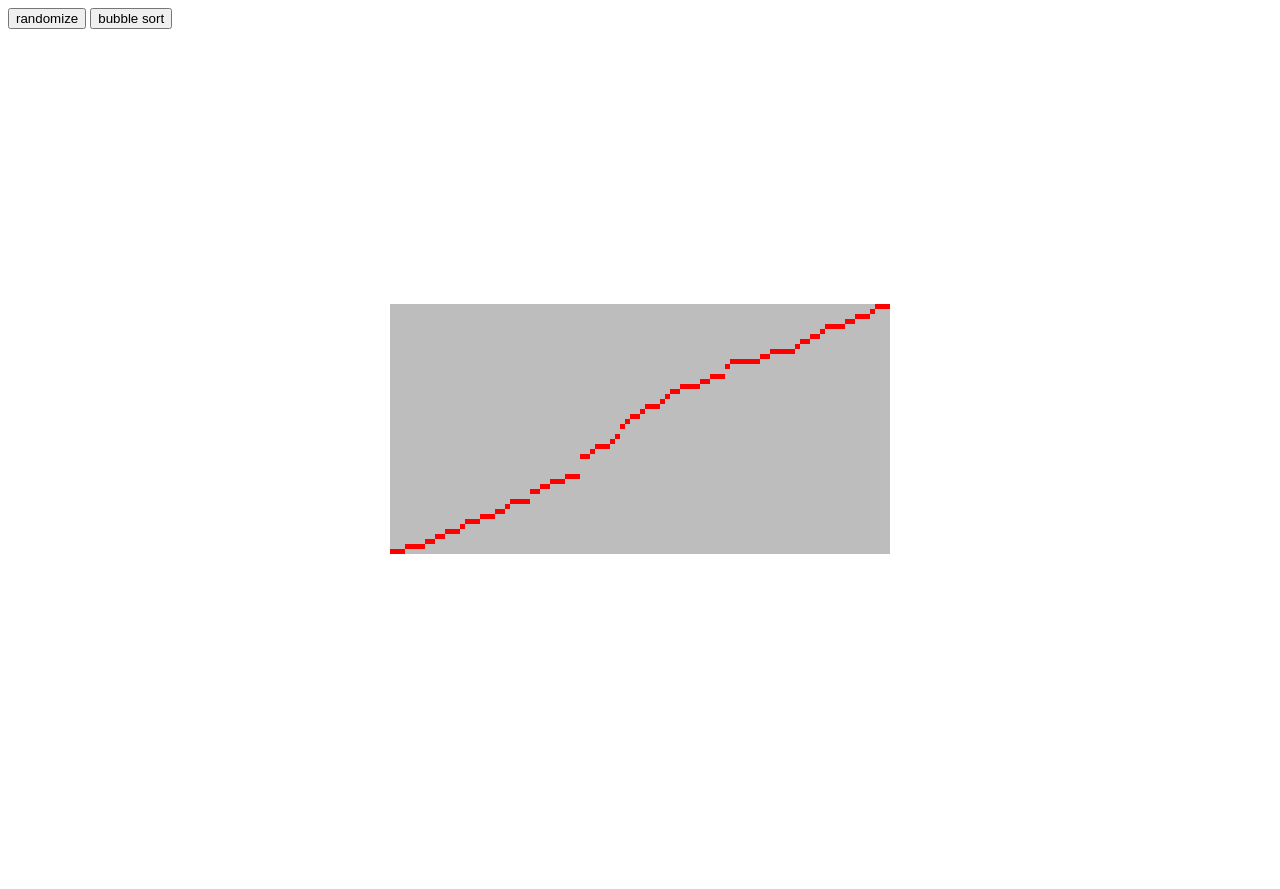
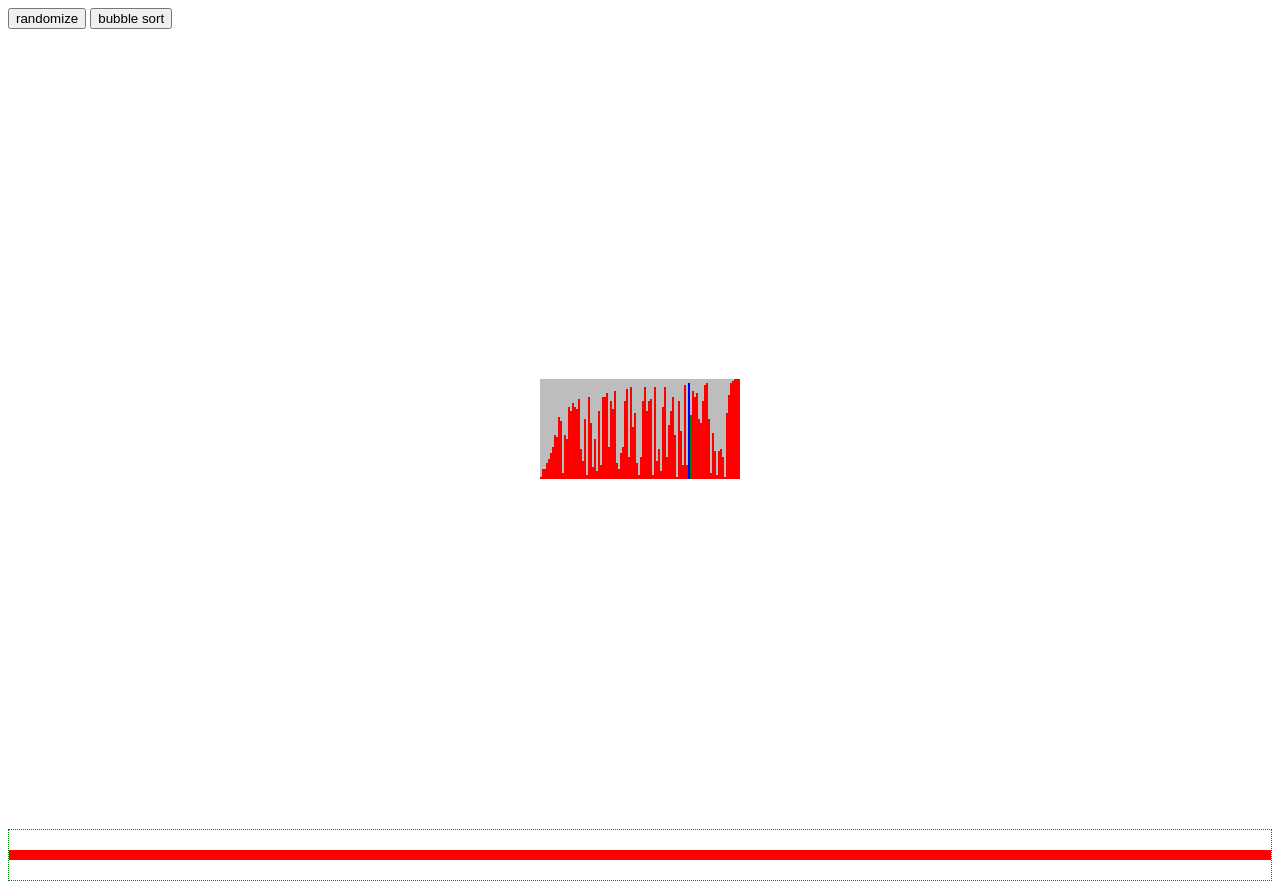
Before and after one commit to stoikal/visual-sort, a website with bundled scripts: page public/index.html in a window 1280 px wide. Both pictures are taken after a click on the button "bubble sort". Before the commit the page ends 837 px from the top, so only its background shows below. Built offline with nearby package versions, Linux system fonts and the light colour scheme.

Commit message:
give color to item in processing

```diff
--- a/public/components/array-item.js
+++ b/public/components/array-item.js
@@ -1,4 +1,6 @@
 const template = document.createElement('template');
+const NODE_SIZE = 2;
+
 template.innerHTML = `
   <style>
     .vertical-bar {
@@ -6,11 +8,12 @@ template.innerHTML = `
       grid-template-columns: 1fr;
       grid-template-rows: repeat(10, 1fr);
       grid-column-start: 1;
+      height: 50px;
     }
 
     .node {
-      height: 5px;
-      width: 5px;
+      min-height: ${NODE_SIZE}px;
+      min-width: ${NODE_SIZE}px;
       grid-row-start: 1;
       background: red;
     }
@@ -25,7 +28,7 @@ template.innerHTML = `
 
 class ArrayItem extends HTMLElement {
   static get observedAttributes() {
-    return ['value', 'position', 'max-value']
+    return ['value', 'max-value', 'color']
   }
 
   constructor() {
@@ -56,12 +59,12 @@ class ArrayItem extends HTMLElement {
     this.setAttribute('value', newValue);
   }
 
-  get position() {
-    return this.getAttribute('position');
+  get color() {
+    return this.getAttribute('color');
   }
 
-  set position(newValue) {
-    this.setAttribute('position', newValue);
+  set color(newValue) {
+    this.setAttribute('color', newValue);
   }
 
   connectedCallback() {
@@ -70,13 +73,15 @@ class ArrayItem extends HTMLElement {
 
   attributeChangedCallback(name, prevVal, newVal) {
     if (name === 'max-value') {
+      const maxVal = Number(newVal)
       this.$verticalBar.style['grid-template-rows'] = `repeat(${newVal}, 1fr)`;
-    } else if (name === "position") {
-      this.$verticalBar.style['grid-column-start'] = newVal;
+      this.$verticalBar.style['height'] = `${maxVal * NODE_SIZE}px`;
+      this.$node.style['grid-row-end'] = maxVal + 1;
+    } else if (name === "color") {
+      this.$node.style['background-color'] = newVal;
     } else if (name === "value") {
       const rowStart = Number(this.maxValue) + 1 - Number(newVal);
       this.$node.style['grid-row-start'] = rowStart;
-      this.$node.style['grid-row-end'] = `span 1`;
     }
   }
 }
--- a/public/index.html
+++ b/public/index.html
@@ -12,13 +12,32 @@
       display: grid;
       place-items: center;
     }
+
+    .grid-parent {
+      display: grid;
+      grid-template-columns: 1fr;
+      grid-template-rows: repeat(10, 1fr);
+      border: 1px dotted green;
+      /* height: 100px */
+    }
+
+    .grid-item {
+      min-width: 10px;
+      min-height: 10px;
+      grid-row-start: 5;
+      grid-row-end: 7;
+      background-color: red;
+    }
   </style>
   <title>Document</title>
 </head>
 <body>
   <button id="randomize">randomize</button>
   <button id="bubble-sort">bubble sort</button>
-  <div class="container">
+  <div class="container"></div>
+
+  <div class="grid-parent">
+    <div class="grid-item"></div>
   </div>
 </body>
 </html>
--- a/public/main.js
+++ b/public/main.js
@@ -5,6 +5,7 @@ const ARRAY_LENGTH = 100;
 const MAX_VALUE = 50;
 
 const getRandomInt = (n) => Math.floor(Math.random() * n) + 1;
+const delay = ms => new Promise(res => setTimeout(res, ms));
 
 const $outerContainer = document.querySelector('.container');
 const $arrayContainer = document.createElement('array-container');
@@ -28,26 +29,24 @@ for (let i = 0; i < ARRAY_LENGTH; i++) {
 $outerContainer.append($arrayContainer)
 
 
-function bubbleSort(arr){
+async function bubbleSort(arr){
   console.log('bubble sort start')
   const start = new Date()
   for(let i = 0; i < arr.length; i++){
-    // Last i elements are already in place
     for(let j = 0; j < ( arr.length - i -1 ); j++){
       const curr = arr[j];
       const next = arr[j+1];
 
-      // Checking if the item at present iteration
-      // is greater than the next iteration
+      curr.color = 'blue'
+      next.color = 'green'
+      await delay(5)
       if(Number(curr.value) > Number(next.value)){
-        setTimeout(() => {
-
-        }, 10)
-        // If the condition is true then swap them
-          const temp = curr.value
-          curr.value = next.value
-          next.value = temp
-        }
+        const temp = curr.value
+        curr.value = next.value
+        next.value = temp
+      }
+      curr.color = 'red'
+      next.color = 'red'
     }
   }
   console.log('bubble sort end', new Date().getTime() - start.getTime())
@@ -56,8 +55,21 @@ function bubbleSort(arr){
 const $bubbleSortBtn = document.querySelector('#bubble-sort');
 const $randomize = document.querySelector('#randomize');
 
+
+
 $bubbleSortBtn.addEventListener('click', () => {
   bubbleSort(itemRefs);
+  // const startTime = new Date().getTime();
+
+  // (async () => {
+
+  //   for (let i = 0; i < 10; i++) {
+  //     await delay(500)
+  //     console.log(i, new Date().getTime() - startTime)
+  //   }
+  // })()
+
+  // console.log('click')
 })
 
 $randomize.addEventListener('click', () => {
```
